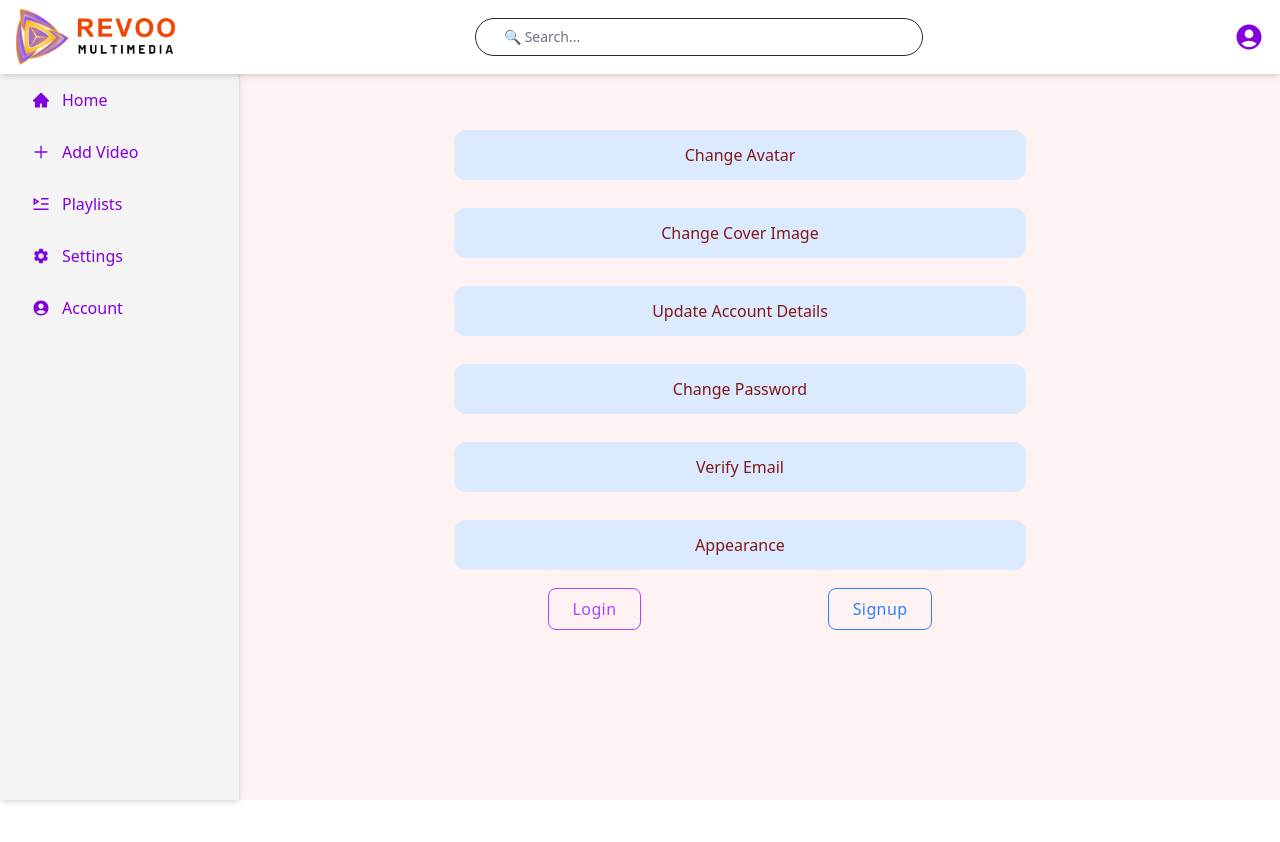
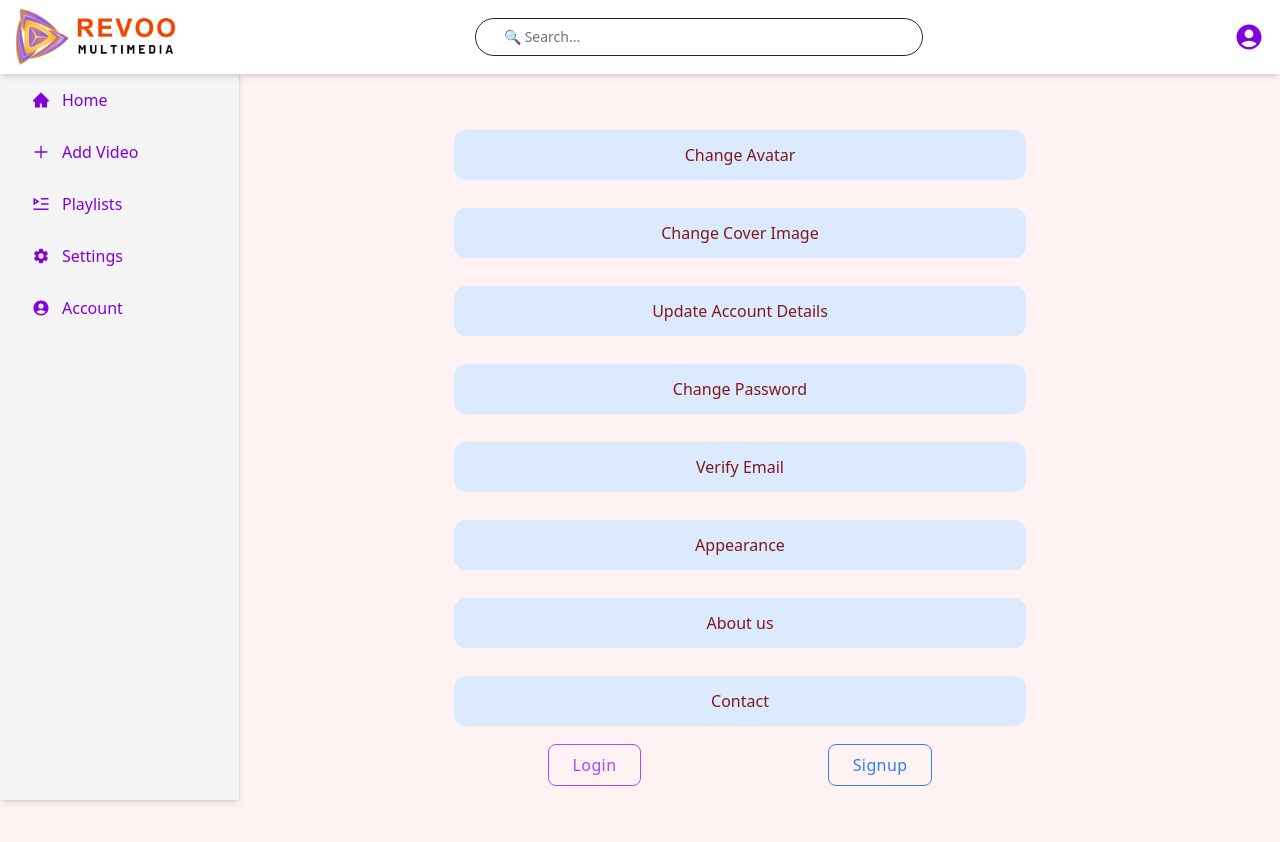
Before and after one commit to SiddharthP121/show-play, a React (Vite) app in the folder Frontend/: page /settings in a window 1280 px wide. Shown: the top 842 px of the page. Before the commit the page ends 800 px from the top, so only its background shows below. Built offline with nearby package versions, Linux system fonts and the light colour scheme; no server answers.

Commit message:
cursor design

```diff
--- a/Frontend/src/Pages/Settings.jsx
+++ b/Frontend/src/Pages/Settings.jsx
@@ -331,34 +331,59 @@ const Settings = () => {
             <div className="hidden md:block w-[15%]" />
 
             <div className="flex flex-col gap-1 w-full md:w-[60%]">
+              <div className = {`${!token || loggedout && "hover:cursor-not-allowed"}`}>
               <ActionButton
                 label="Change Avatar"
                 onClick={() => setAvatarVisible(true)}
                 isDarkModeOn={isDarkModeOn}
-              />
+                />
+                </div>
+
+                <div className = {`${!token || loggedout && "hover:cursor-not-allowed"}`}>
               <ActionButton
                 label="Change Cover Image"
                 onClick={() => setCoverImageVisibile(true)}
                 isDarkModeOn={isDarkModeOn}
               />
+                </div>
+
+                <div className = {`${!token || loggedOut && "hover:cursor-not-allowed"}`}>
               <ActionButton
                 label="Update Account Details"
                 onClick={() => setuserDetailsVisible(true)}
                 isDarkModeOn={isDarkModeOn}
               />
+                </div>
+
+                <div className = {`${!token || loggedout && "hover:cursor-not-allowed"}`}>
               <ActionButton
                 label="Change Password"
                 onClick={() => setChangePasswordVisible(true)}
                 isDarkModeOn={isDarkModeOn}
               />
+                </div>
+
+                <div className = {`${!token || loggedout && "hover:cursor-not-allowed"}`}>
               <ActionButton
                 label="Verify Email"
                 onClick={() => setVerifyEmailVisible(true)}
                 isDarkModeOn={isDarkModeOn}
               />
+                </div>
+
               <ActionButton
                 label="Appearance"
                 onClick={() => setAppearenceVisible(true)}
+                isDarkModeOn={isDarkModeOn}
+              />
+              <ActionButton
+                label="About us"
+                onClick={() => navigate("/about")}
+                isDarkModeOn={isDarkModeOn}
+              />
+              <ActionButton
+                label="Contact"
+                onClick={() => navigate("/contact")}
                 isDarkModeOn={isDarkModeOn}
               />
 
```
